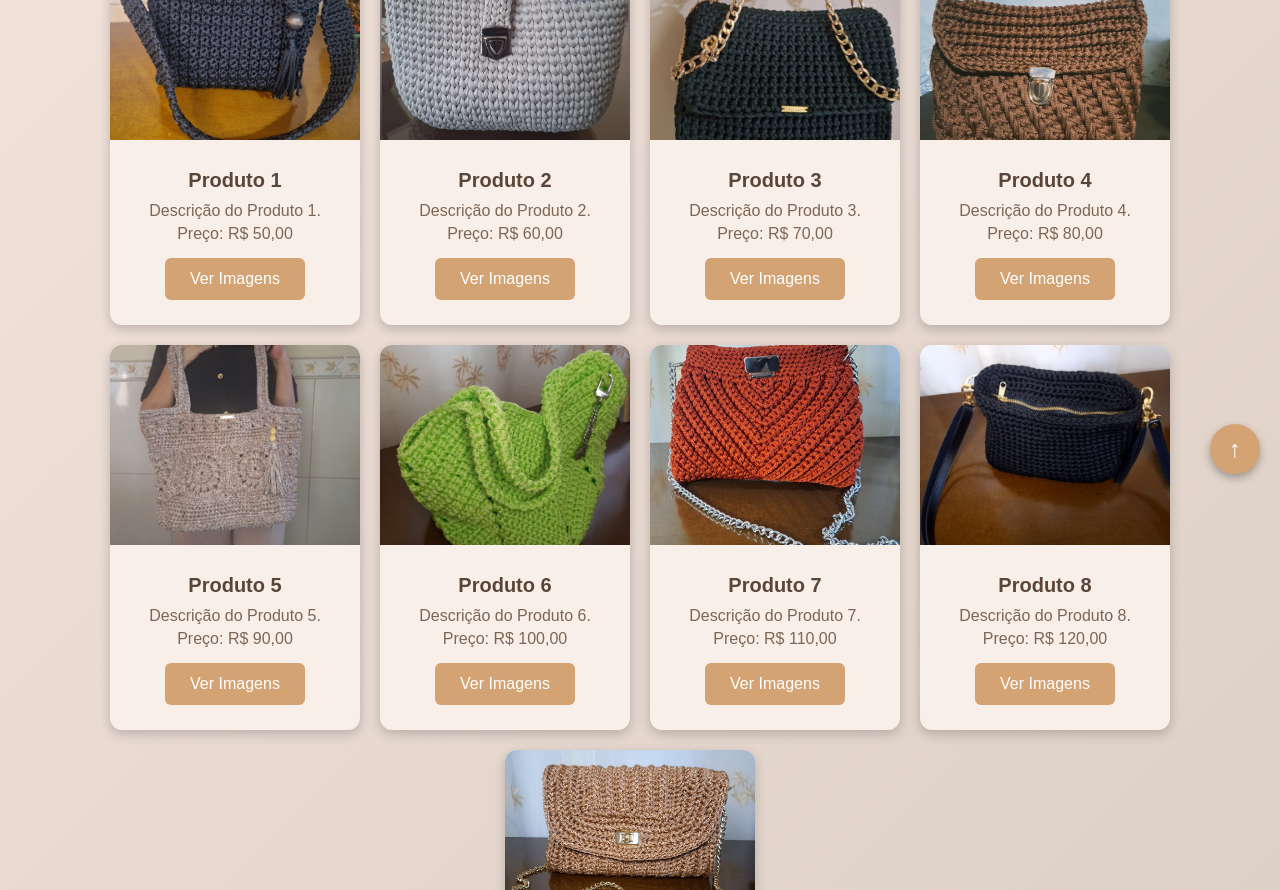
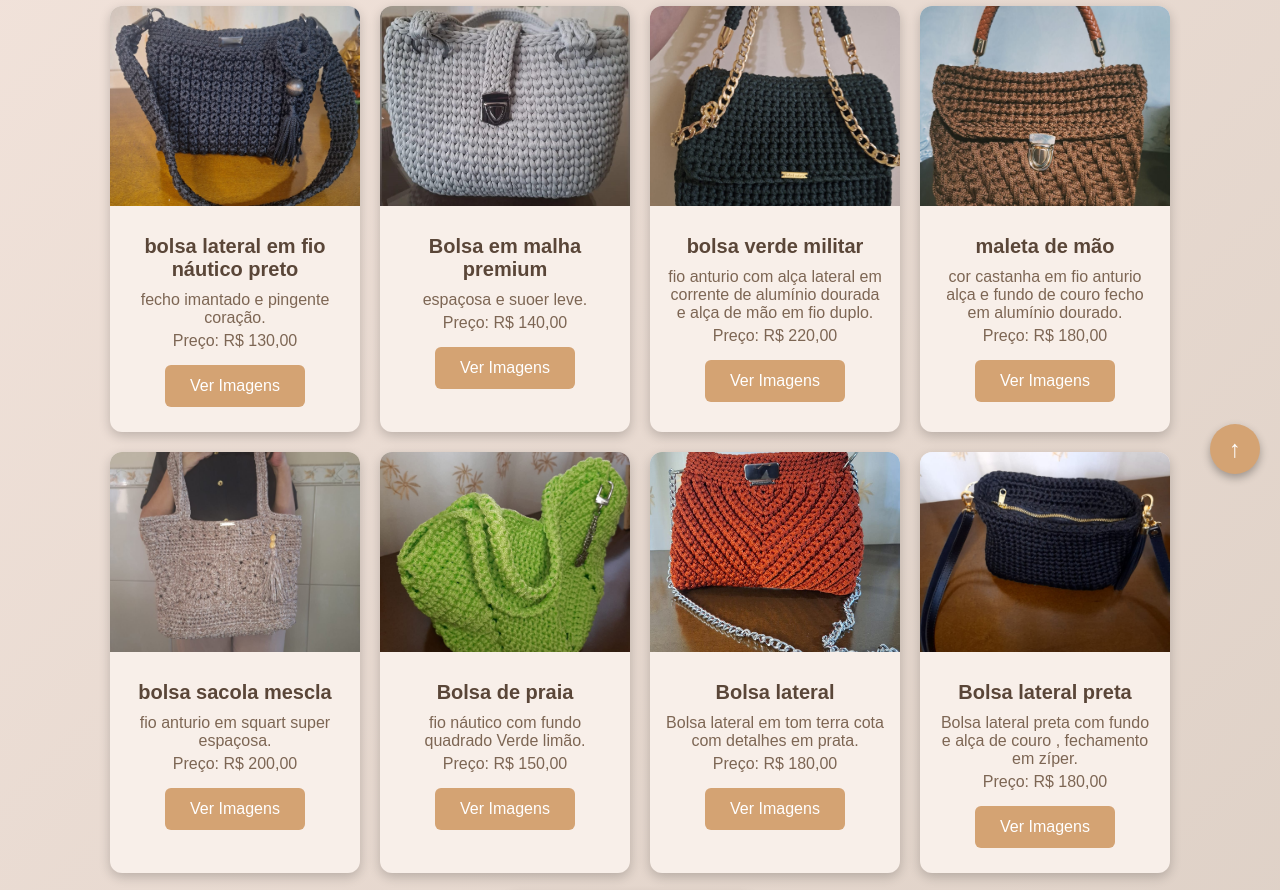
Before and after one commit to GhustavoSantos/Mara-Santos-Croches, a plain HTML site: page index.html in a window 1280 px wide. Shown: the part 296-1186 px from the top of the page. Drawn offline with Linux system fonts and the light colour scheme.

Commit message:
Mara Santos Crochês

```diff
--- a/index.html
+++ b/index.html
@@ -9,6 +9,12 @@
 <body>
     <header>
         <h1>Mara Santos Crochês</h1>
+            <h2 style="font-size: 20px;
+            padding-top: 15px;
+            padding-bottom: 5px;"
+            >
+                Todas as peças são exclusivas e feitas artesanalmente
+            </h2>
         <nav>
             <a href="#contact-info">Outras Formas de Contato</a>
         </nav>
@@ -21,81 +27,81 @@
             <div class="product">
                 <img src="img/Bolsa1img1.jpeg" alt="Produto 1">
                 <div class="description">
-                    <h2>Produto 1</h2>
-                    <p>Descrição do Produto 1.</p>
-                    <p>Preço: R$ 50,00</p>
+                    <h2>bolsa lateral em fio náutico preto</h2>
+                    <p>fecho imantado e pingente coração.</p>
+                    <p>Preço: R$ 130,00</p>
                     <button onclick="openCarousel('carousel1')">Ver Imagens</button>
                 </div>
             </div>
             <div class="product">
                 <img src="img/Bolsa2img1.jpeg" alt="Produto 2">
                 <div class="description">
-                    <h2>Produto 2</h2>
-                    <p>Descrição do Produto 2.</p>
-                    <p>Preço: R$ 60,00</p>
+                    <h2>Bolsa em malha premium</h2>
+                    <p>espaçosa e suoer leve.</p>
+                    <p>Preço: R$ 140,00</p>
                     <button onclick="openCarousel('carousel2')">Ver Imagens</button>
                 </div>
             </div>
             <div class="product">
                 <img src="img/bolsa3img1.jpeg" alt="Produto 3">
                 <div class="description">
-                    <h2>Produto 3</h2>
-                    <p>Descrição do Produto 3.</p>
-                    <p>Preço: R$ 70,00</p>
+                    <h2>bolsa verde militar</h2>
+                    <p>fio anturio com alça lateral em corrente de alumínio dourada e alça de mão em fio duplo.</p>
+                    <p>Preço: R$ 220,00</p>
                     <button onclick="openCarousel('carousel3')">Ver Imagens</button>
                 </div>
             </div>
             <div class="product">
                 <img src="img/bolsa4img1.jpeg" alt="Produto 4">
                 <div class="description">
-                    <h2>Produto 4</h2>
-                    <p>Descrição do Produto 4.</p>
-                    <p>Preço: R$ 80,00</p>
+                    <h2>maleta de mão</h2>
+                    <p>cor castanha em fio anturio alça e fundo de couro fecho em alumínio dourado.</p>
+                    <p>Preço: R$ 180,00</p>
                     <button onclick="openCarousel('carousel4')">Ver Imagens</button>
                 </div>
             </div>
             <div class="product">
                 <img src="img/bolsa5img1.jpeg" alt="Produto 5">
                 <div class="description">
-                    <h2>Produto 5</h2>
-                    <p>Descrição do Produto 5.</p>
-                    <p>Preço: R$ 90,00</p>
+                    <h2>bolsa sacola mescla</h2>
+                    <p>fio anturio em squart super espaçosa.</p>
+                    <p>Preço: R$ 200,00</p>
                     <button onclick="openCarousel('carousel5')">Ver Imagens</button>
                 </div>
             </div>
             <div class="product">
                 <img src="img/bolsa6img1.jpeg" alt="Produto 6">
                 <div class="description">
-                    <h2>Produto 6</h2>
-                    <p>Descrição do Produto 6.</p>
-                    <p>Preço: R$ 100,00</p>
+                    <h2>Bolsa de praia</h2>
+                    <p>fio náutico  com fundo quadrado Verde limão.</p>
+                    <p>Preço: R$ 150,00</p>
                     <button onclick="openCarousel('carousel6')">Ver Imagens</button>
                 </div>
             </div>
             <div class="product">
                 <img src="img/bolsa7img1.jpeg" alt="Produto 7">
                 <div class="description">
-                    <h2>Produto 7</h2>
-                    <p>Descrição do Produto 7.</p>
-                    <p>Preço: R$ 110,00</p>
+                    <h2>Bolsa lateral</h2>
+                    <p>Bolsa lateral em tom terra cota com detalhes em prata.</p>
+                    <p>Preço: R$ 180,00</p>
                     <button onclick="openCarousel('carousel7')">Ver Imagens</button>
                 </div>
             </div>
             <div class="product">
                 <img src="img/bolsa8img1.jpeg" alt="Produto 8">
                 <div class="description">
-                    <h2>Produto 8</h2>
-                    <p>Descrição do Produto 8.</p>
-                    <p>Preço: R$ 120,00</p>
+                    <h2>Bolsa lateral preta</h2>
+                    <p>Bolsa lateral preta com fundo e alça de couro , fechamento em zíper.</p>
+                    <p>Preço: R$ 180,00</p>
                     <button onclick="openCarousel('carousel8')">Ver Imagens</button>
                 </div>
             </div>
             <div class="product">
                 <img src="img/bolsa9img1.jpeg" alt="Produto 9">
                 <div class="description">
-                    <h2>Produto 9</h2>
-                    <p>Descrição do Produto 9.</p>
-                    <p>Preço: R$ 130,00</p>
+                    <h2>Bolsa de Ombro castanha</h2>
+                    <p> Bolsa de Ombro castanha com lurex cobre , detalhes em dourado.</p>
+                    <p>Preço: R$ 160,00</p>
                     <button onclick="openCarousel('carousel9')">Ver Imagens</button>
                 </div>
             </div>
@@ -104,36 +110,36 @@
             <div class="product hidden">
                 <img src="img/bolsa10img1.jpeg" alt="Produto 10">
                 <div class="description">
-                    <h2>Produto 10</h2>
-                    <p>Descrição do Produto 10.</p>
-                    <p>Preço: R$ 140,00</p>
+                    <h2>Bolsa lateral com lurex</h2>
+                    <p>Bolsa lateral com lurex cobre alça em fio no mesmo material que a bolsa confeccionado a mão  em tom terra molhada.</p>
+                    <p>Preço: R$ 170,00</p>
                     <button onclick="openCarousel('carousel10')">Ver Imagens</button>
                 </div>
             </div>
             <div class="product hidden">
                 <img src="img/bolsa11img1.jpeg" alt="Produto 11">
                 <div class="description">
-                    <h2>Produto 11</h2>
-                    <p>Descrição do Produto 11.</p>
-                    <p>Preço: R$ 150,00</p>
+                    <h2>bolsa preta modelo famoso</h2>
+                    <p>bolsa preta modelo famoso com detalhes em alumínio dourado e super leve e elegante.</p>
+                    <p>Preço: R$ 190,00</p>
                     <button onclick="openCarousel('carousel11')">Ver Imagens</button>
                 </div>
             </div>
             <div class="product hidden">
                 <img src="img/bolsa12img1.jpeg" alt="Produto 12">
                 <div class="description">
-                    <h2>Produto 12</h2>
-                    <p>Descrição do Produto 12.</p>
-                    <p>Preço: R$ 160,00</p>
+                    <h2>Bolsa de praia</h2>
+                    <p>Bolsa de praia estilosa e leve.</p>
+                    <p>Preço: R$ 150,00</p>
                     <button onclick="openCarousel('carousel12')">Ver Imagens</button>
                 </div>
             </div>
             <div class="product hidden">
                 <img src="img/bolsa13img1.jpeg" alt="Produto 13">
                 <div class="description">
-                    <h2>Produto 13</h2>
-                    <p>Descrição do Produto 13.</p>
-                    <p>Preço: R$ 170,00</p>
+                    <h2>Bolsa de malha premium</h2>
+                    <p>Bolsa de malha premium com brilho leve e despojada.</p>
+                    <p>Preço: R$ 130,00</p>
                     <button onclick="openCarousel('carousel13')">Ver Imagens</button>
                 </div>
             </div> <br>
@@ -215,6 +221,7 @@
         <section id="contact">
             <h2 style="text-align: center;">Formas de Contato</h2>
             <div id="contact-info">
+                <p>Todas as peças são exclusivas e feitas artesanalmente</p>
                 <p>Entregas para todo Brasil por via correios!</p>
                 <p>Preferencia, chamar no WhatsApp.</p>
                 <p>Telefone: (11) 96583-2705</p>
```
